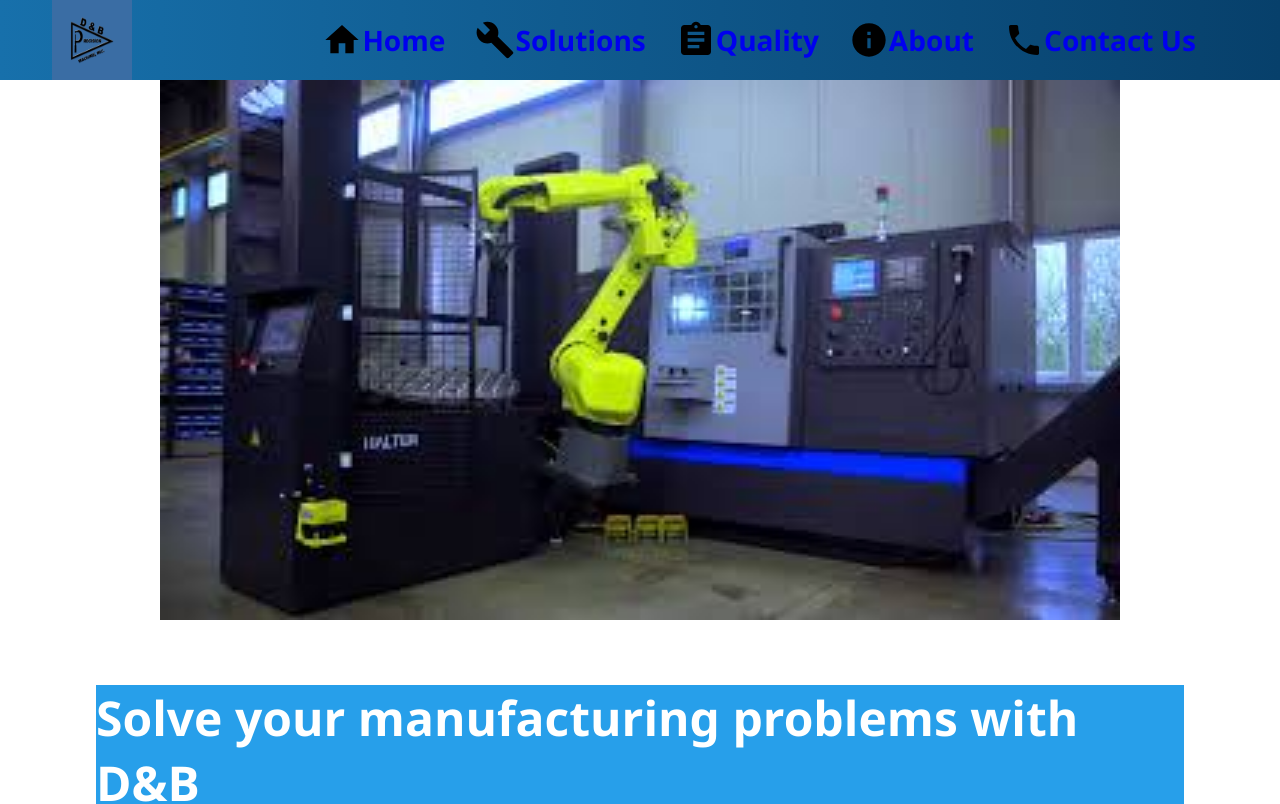
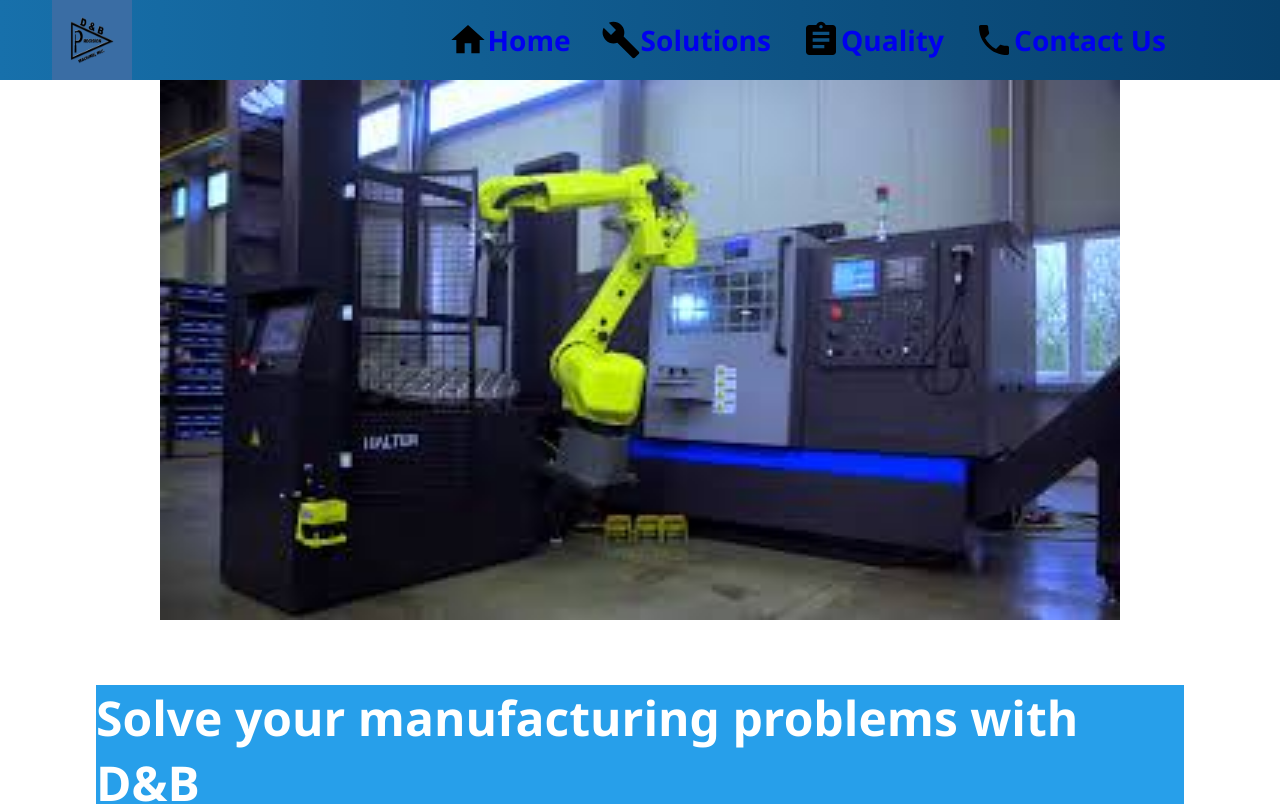
Before and after one commit to irendon1993/dandbwebsite, a React (Create React App) app: page / in a window 1280 px wide. Shown: the top 804 px of the page. Built offline with nearby package versions, Linux system fonts and the light colour scheme.

Commit message:
Change for netlify deploy test

```diff
--- a/src/Components/Navbar.jsx
+++ b/src/Components/Navbar.jsx
@@ -4,7 +4,7 @@ import { Link } from 'react-router-dom'
 import './Navbar.scss'
 import Logo from '../Logos/DBdesktopCopy.jpg';
 import IconHome from '../Icons/IconHome.svg';
-import IconAbout from '../Icons/IconAbout.svg';
+// import IconAbout from '../Icons/IconAbout.svg';
 import IconSolutions from '../Icons/IconSolutions.svg';
 import IconQuality from '../Icons/IconQuality.svg';
 import IconContact from '../Icons/IconContact.svg';
@@ -34,9 +34,9 @@ class Navbar extends Component {
             <li>
               <div className="navItem"><img src={IconQuality} /><Link to="/quality"><h3 onClick={this.handleClick}>Quality</h3></Link></div>
             </li>
-            <li>
+            {/* <li>
                 <div className="navItem"><img src={IconAbout} /><Link to="/about"><h3 onClick={this.handleClick}>About</h3></Link></div>
-              </li>
+              </li> */}
             <li>
             <div className="navItem"><img src={IconContact} /><Link to="/contact"><h3 onClick={this.handleClick}>Contact Us</h3></Link></div>
             </li>
--- a/src/Pages/Home.jsx
+++ b/src/Pages/Home.jsx
@@ -29,7 +29,7 @@ export function Home() {
                     aluminum alloys, plastics and other non-ferrous materials.
                 </p>
 
-                <p>
+                <p className="smallP">
                     D & B Machine uses automated parts loaders, automatic tool changers and computer controls
                     that allow machine tools to operate around the clock, at times totally unattended. Operating two
                     shifts D & B's skilled machinists each monitor fromone to four machines and chart to accuracy parts
--- a/src/Styles/home.scss
+++ b/src/Styles/home.scss
@@ -58,6 +58,10 @@
             justify-content: center;
             align-items: center;
             padding-left: 5%;
+
+            .smallP {
+                // font-size: 20px;
+            }
 
             .push-button-3d {
                 box-shadow: 0 4px #0F6195;
```
Also changed, not shown: 1 other file (tests, documents, lock files or other folders).
